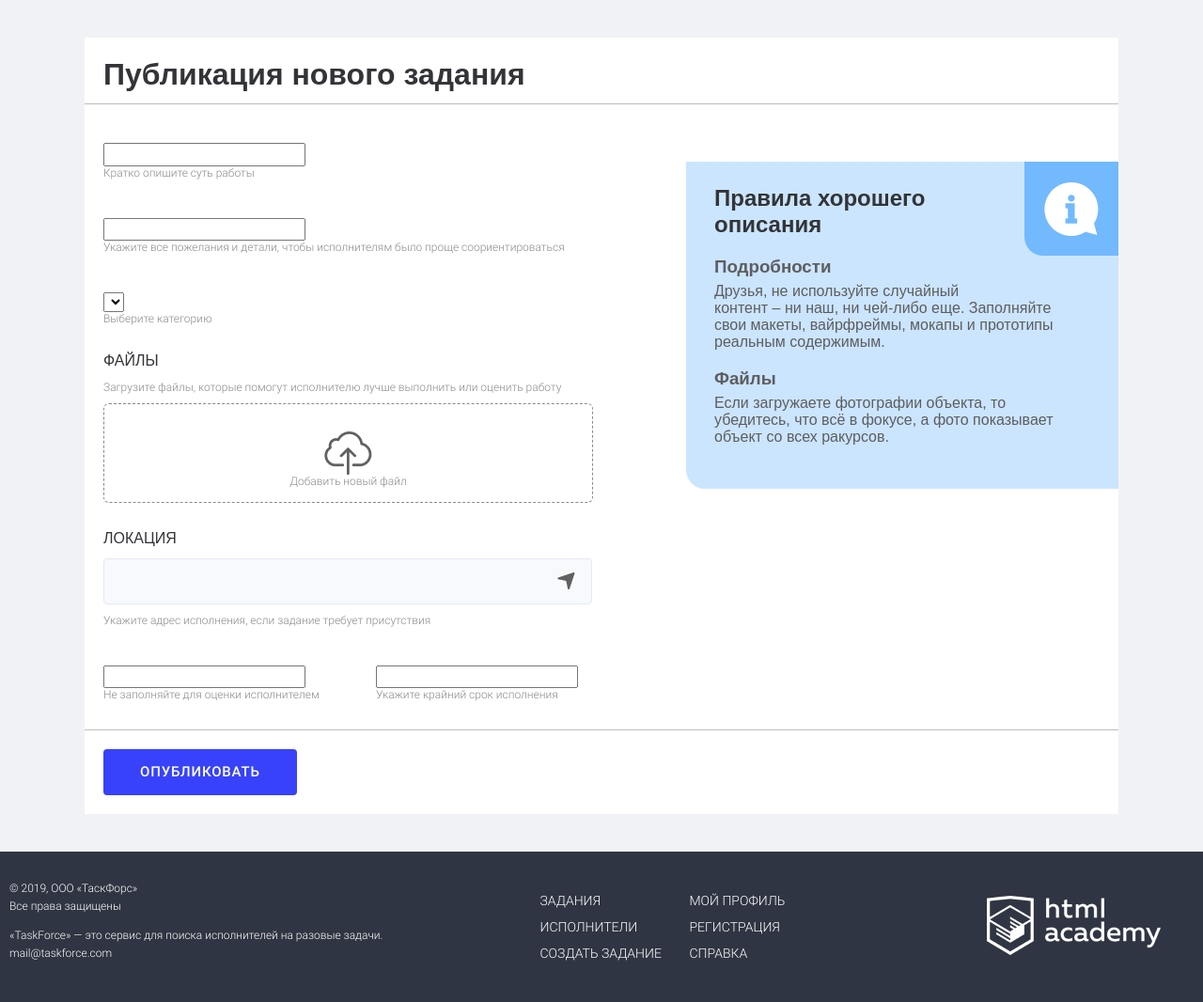
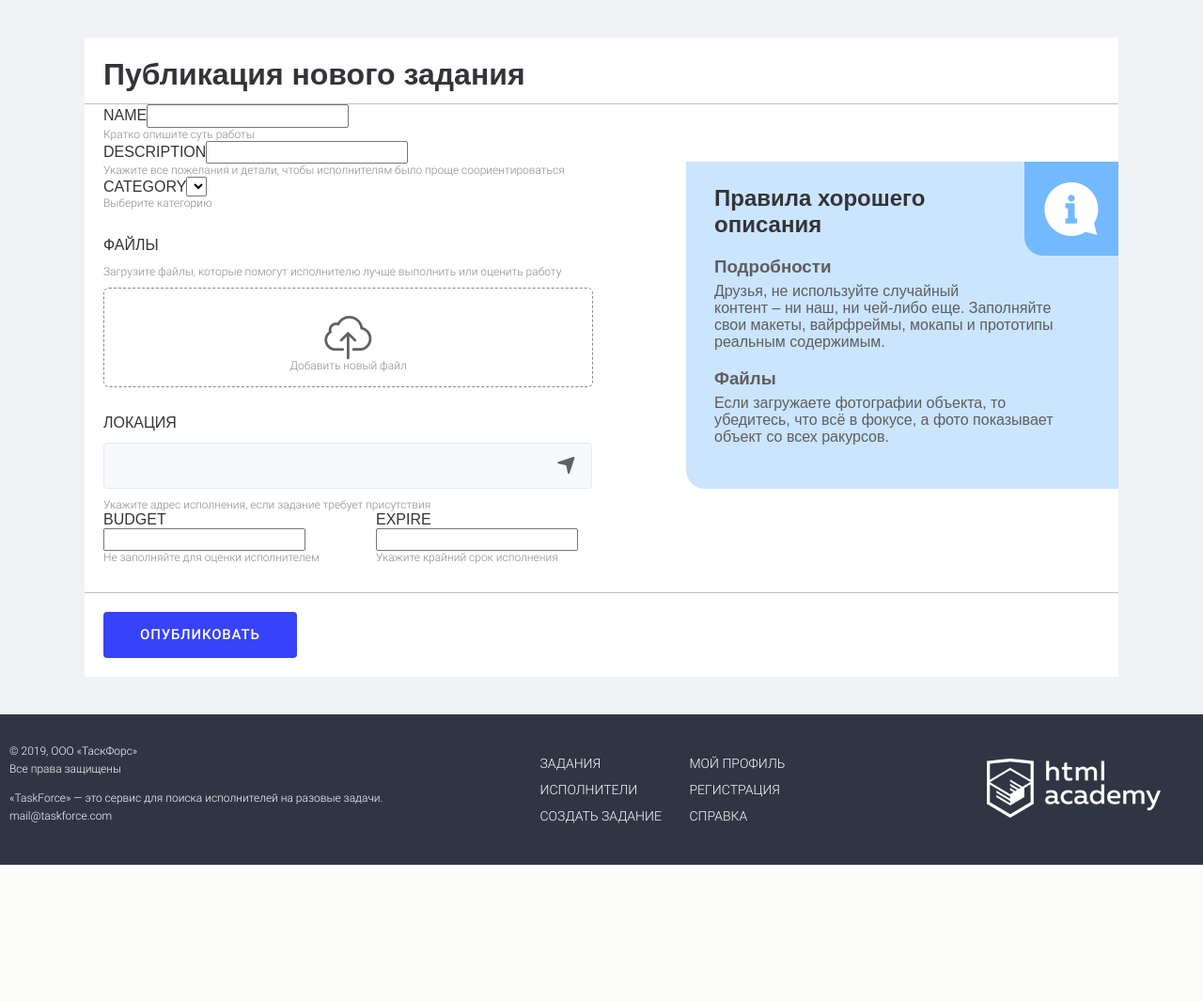
Before and after one commit to htmlacademy-yii/56426-task-force-1, a Yii app: template frontend/views/tasks/create.php in a window 1280 px wide. Shown: the part 79-1145 px from the top of the page at 94% size. After the commit the page ends 999 px from the top, so only its background shows below. Run offline with PHP 8.4 and a stand-in for Yii, Linux system fonts and the light colour scheme; the template is opened without the code that fills it, so the values that code supplies are empty; form fields are guessed from the names that the template uses; some libraries are stand-ins or nearby versions; some web fonts are replaced.

Commit message:
Исправление вывода label-ов

```diff
--- a/frontend/views/tasks/create.php
+++ b/frontend/views/tasks/create.php
@@ -28,34 +28,31 @@ $this->title = 'Создать задание - TaskForce';
             ]
         ]); ?>
 
-            <label for="name"><?=$model->attributeLabels()['name'];?></label>
             <?php $options = [
                 'class' => 'input textarea',
                 'rows' => '1',
                 'id' => 'name',
                 'tag' => false
             ]; ?>
-            <?=$form->field($model, 'name', ['template' => "{label}\n{input}"])->input('textarea', $options)->label(false);?>
+            <?=$form->field($model, 'name', ['template' => "{label}\n{input}"])->input('textarea', $options)->label(null, ['for' => 'name']);?>
             <span>Кратко опишите суть работы</span>
 
-            <label for="description"><?=$model->attributeLabels()['description'];?></label>
             <?php $options = [
                 'class' => 'input textarea',
                 'rows' => '7',
                 'id' => 'description',
                 'tag' => false
             ]; ?>
-            <?=$form->field($model, 'description', ['template' => "{label}\n{input}"])->input('textarea', $options)->label(false);?>
+            <?=$form->field($model, 'description', ['template' => "{label}\n{input}"])->input('textarea', $options)->label(null, ['for' => 'description']);?>
             <span>Укажите все пожелания и детали, чтобы исполнителям было проще соориентироваться</span>
 
-            <label for="category"><?=$model->attributeLabels()['category'];?></label>
             <?php $options = [
                 'class' => 'multiple-select input multiple-select-big',
                 'size' => '1',
                 'id' => 'category',
                 'tag' => false
             ]; ?>
-            <?=$form->field($model, 'category', ['template' => "{label}\n{input}"])->dropDownList($items, $options)->label(false); ?>
+            <?=$form->field($model, 'category', ['template' => "{label}\n{input}"])->dropDownList($items, $options)->label(null, ['for' => 'category']);?>
             <span>Выберите категорию</span>
 
             <label>Файлы</label>
@@ -71,25 +68,23 @@ $this->title = 'Создать задание - TaskForce';
 
             <div class="create__price-time">
                 <div class="create__price-time--wrapper">
-                    <label for="budget"><?=$model->attributeLabels()['budget'];?></label>
                     <?php $options = [
                         'class' => 'input textarea input-money',
                         'rows' => '1',
                         'id' => 'budget',
                         'tag' => false
                     ]; ?>
-                    <?=$form->field($model, 'budget', ['template' => "{label}\n{input}"])->input('textarea', $options)->label(false);?>
+                    <?=$form->field($model, 'budget', ['template' => "{label}\n{input}"])->input('textarea', $options)->label(null, ['for' => 'expire']);?>
                     <span>Не заполняйте для оценки исполнителем</span>
                 </div>
                 <div class="create__price-time--wrapper">
-                    <label for="expire"><?=$model->attributeLabels()['expire'];?></label>
                     <?php $options = [
                         'class' => 'input-middle input input-date',
                         'rows' => '1',
                         'id' => 'expire',
                         'tag' => false
                     ]; ?>
-                    <?=$form->field($model, 'expire', ['template' => "{label}\n{input}"])->input('date', $options)->label(false);?>
+                    <?=$form->field($model, 'expire', ['template' => "{label}\n{input}"])->input('date', $options)->label(null, ['for' => 'date']);?>
                     <span>Укажите крайний срок исполнения</span>
                 </div>
             </div>
```
